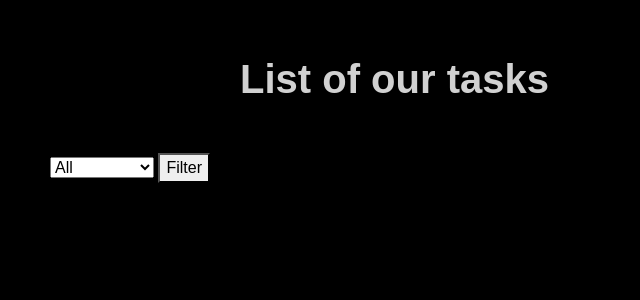
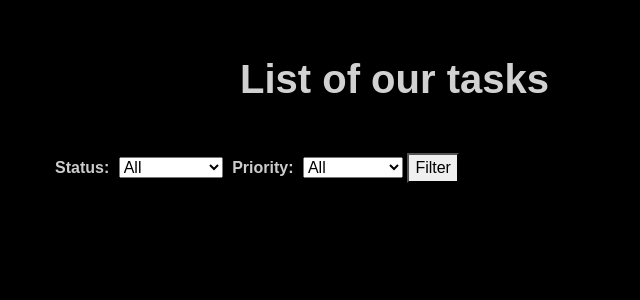
Before and after one commit to dasha2020/task_trekking, a Django app: page /home/ in a window 1280 px wide. Shown: the top 300 px of the page, without its empty margins (0-640 px from the left). Run offline with Django 5.2, Linux system fonts and the light colour scheme; data that the repository does not hold is empty.

Commit message:
add priority filter

```diff
--- a/trekking_app/static/styles.css
+++ b/trekking_app/static/styles.css
@@ -75,7 +75,7 @@ h2 {
     margin-right: 50px;
 }
 
-.rect {
+.task {
     width: 350px;
     height: 250px;
     position: relative;
@@ -156,6 +156,13 @@ h2 {
 
 }
 
+.filter_status label {
+    font-family: 'Hanken Grotesk', sans-serif;
+    color: #ccc;
+    margin-right: 5px;
+    margin-left: 5px;
+}
+
 
 .draggable_area {
     position: relative;
--- a/trekking_app/templates/home.html
+++ b/trekking_app/templates/home.html
@@ -15,17 +15,24 @@
     </div>
     <form method="get" action="{% url 'filter' %}" class="filter_status" novalidate>
         {% csrf_token %}
+        <label>Status: </label>
         <select name="status" id="status">
-            <option value="">All</option>
+            <option value="All">All</option>
             <option value="done">Done</option>
             <option value="in_progress">In Progress</option>
             <option value="not_done">Not Done</option>
+        </select>
+        <label>Priority: </label>
+        <select name="priority" id="priority">
+            <option value="All">All</option>
+            <option value="urgent">Urgent</option>
+            <option value="not_urgent">Not Urgent</option>
         </select>
         <button type="submit">Filter</button>
 
     </form>
     {% for task in tasks %}
-    <div class="rect">
+    <div class="task">
         <h2>{{task.title}}</h2>
         <p>{{task.description}}</p>
         <div class="priority">{{task.get_priority_display }}</div>
--- a/trekking_app/views.py
+++ b/trekking_app/views.py
@@ -26,6 +26,7 @@ class ViewAllTasks(View):
         if request.path == reverse('filter'):
             tasks = Task.objects.all()
             status = request.GET.get('status')
+            priority = request.GET.get('priority')
             if status:
                 if status != "All":
                     tasks = tasks.filter(status=status)
@@ -33,6 +34,13 @@ class ViewAllTasks(View):
                 else:
                     context = self.get_context_data(tasks=tasks)
                 return render(request, 'home.html', context)
+            if priority:
+                if priority != "All":
+                    tasks = tasks.filter(priority=priority)
+                    context = self.get_context_data(tasks=tasks)
+                else:
+                    context = self.get_context_data(tasks=tasks)
+                return render(request, 'home.html', context)
         tasks = Task.objects.all()
         context = self.get_context_data(tasks=tasks)
         return render(request, 'home.html', context)
```
